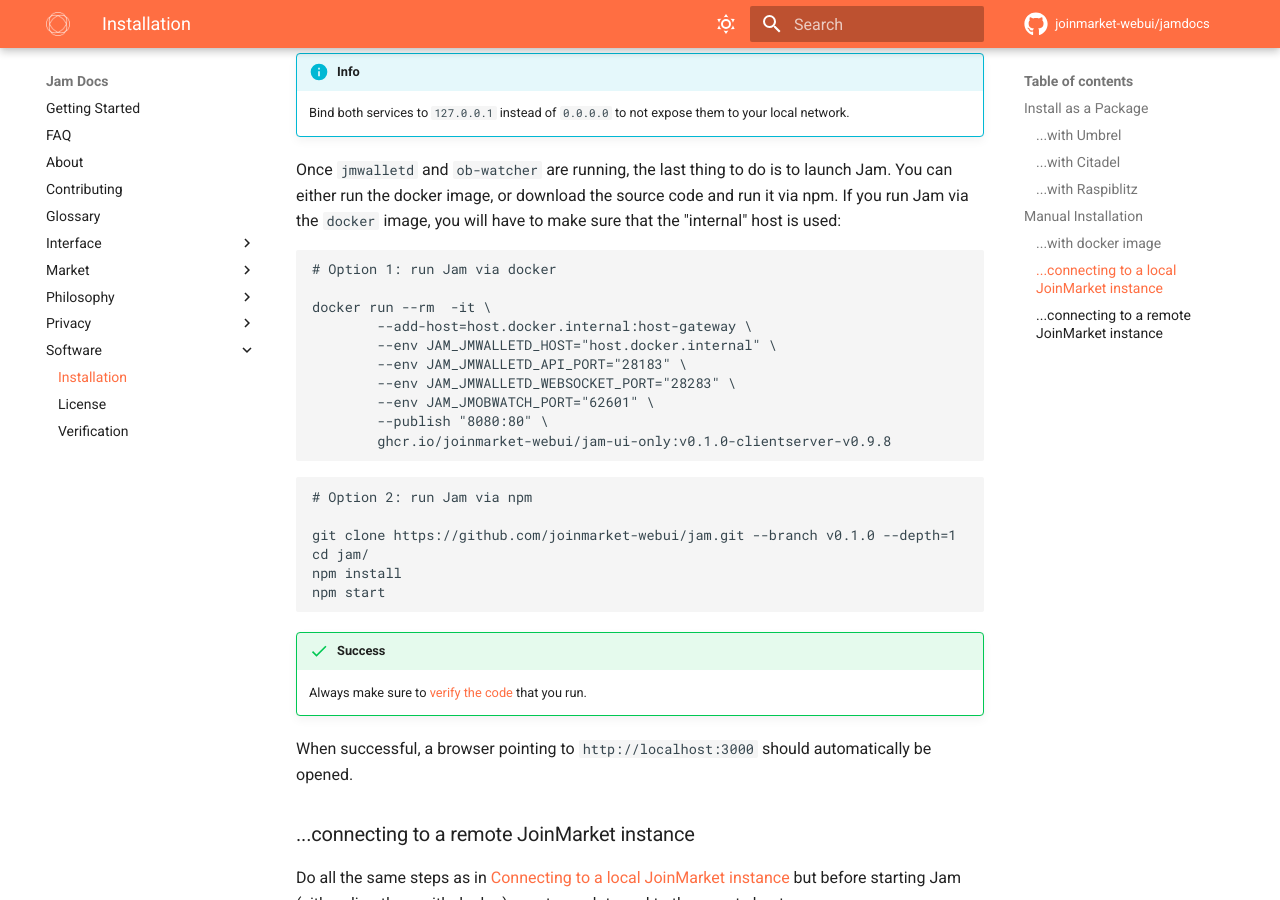
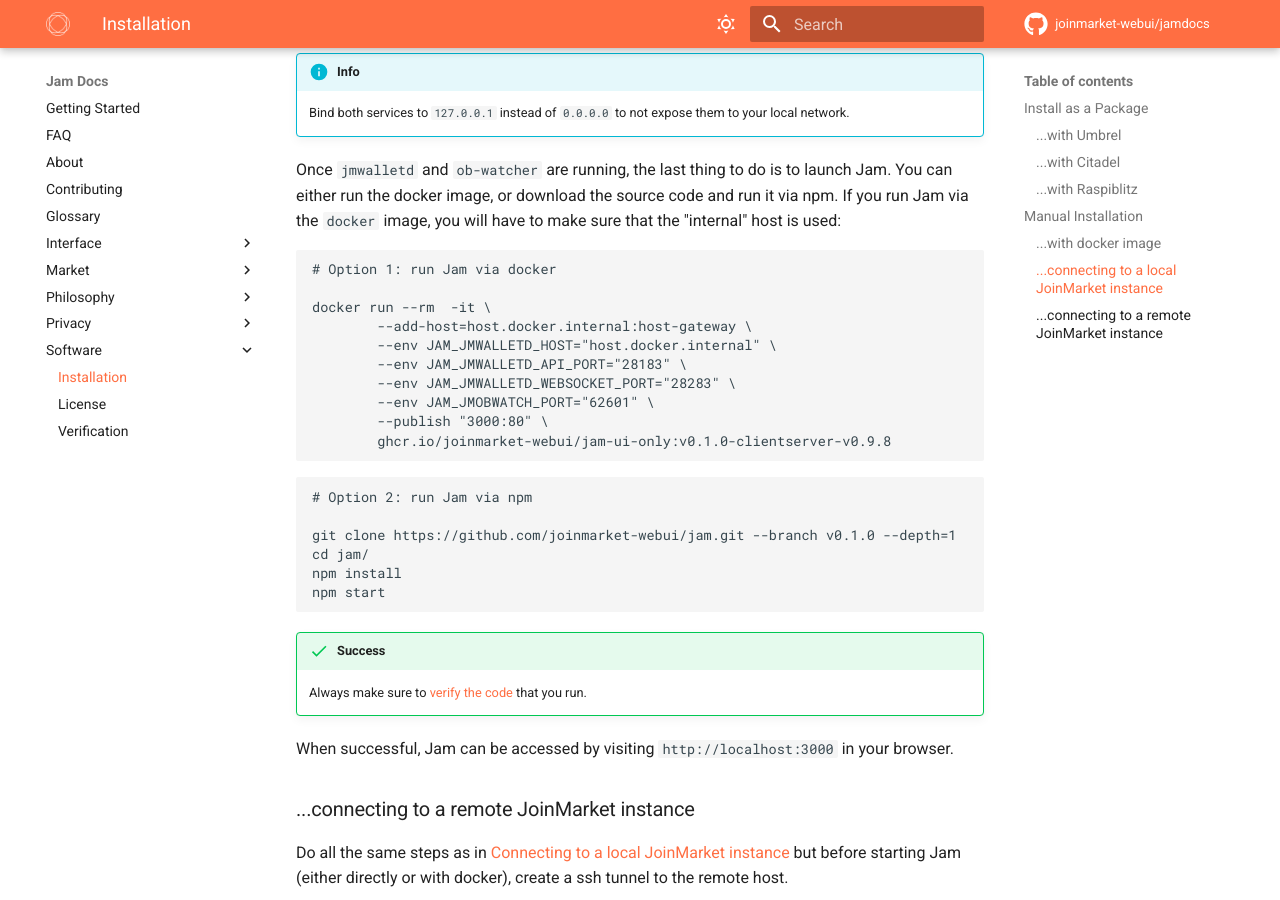
Before and after one commit to joinmarket-webui/jamdocs, an MkDocs documentation site: the page built from docs/software/installation.md, in a window 1280 px wide and 900 px high, scrolled down 3617 px. Built offline with MkDocs 1.6.1 and Material for MkDocs 9.7.7, drawn with Linux system fonts in a browser that asks for light colours; nearby versions of some CDN libraries; comment, search, counter and statistics services are not loaded.

Commit message:
fix(installation): use same port in ui-only and npm example

````diff
--- a/docs/software/installation.md
+++ b/docs/software/installation.md
@@ -185,7 +185,7 @@
         --env JAM_JMWALLETD_API_PORT="28183" \
         --env JAM_JMWALLETD_WEBSOCKET_PORT="28283" \
         --env JAM_JMOBWATCH_PORT="62601" \
-        --publish "8080:80" \
+        --publish "3000:80" \
         ghcr.io/joinmarket-webui/jam-ui-only:v0.1.0-clientserver-v0.9.8
 ```
 
@@ -201,8 +201,8 @@
 !!! success
     Always make sure to [verify the code][verification] that you run.
 
-When successful, a browser pointing to `http://localhost:3000` should
-automatically be opened.
+When successful, Jam can be accessed by visiting
+`http://localhost:3000` in your browser.
 
 
 ### ...connecting to a remote JoinMarket instance
````
